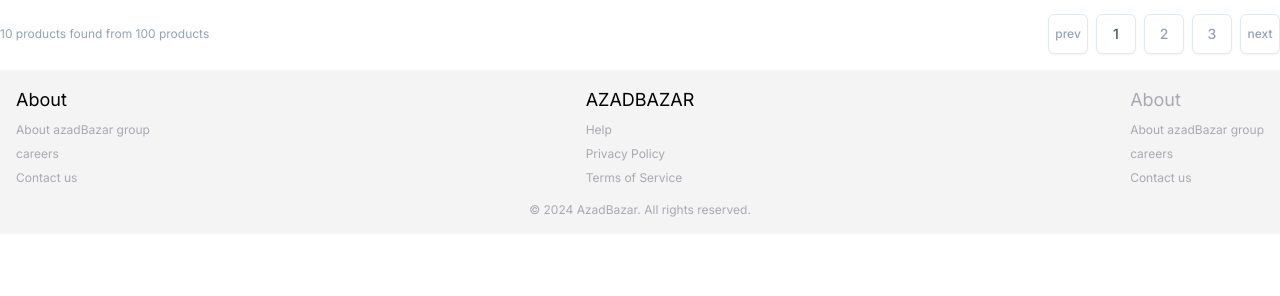
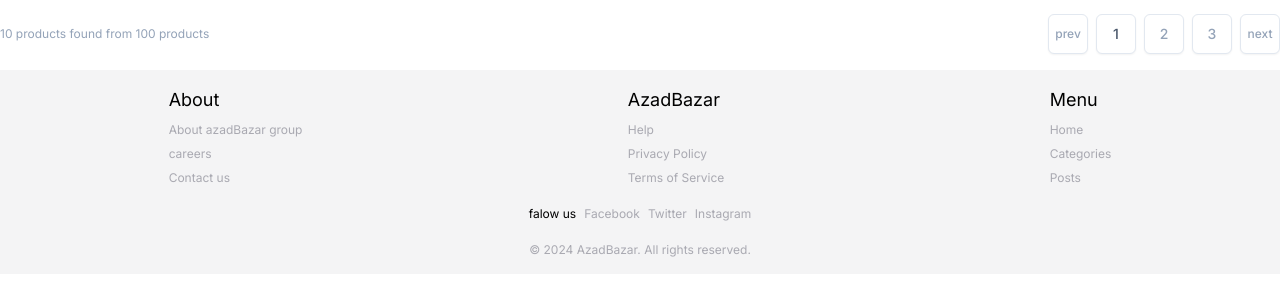
Before and after one commit to redaezziani/azad-bazar, a Next.js app: page / in a window 1280 px wide. Shown: the part 1206-1502 px from the top of the page. Built offline with nearby package versions, Linux system fonts and the light colour scheme.

Commit message:
Update styling in footer.tsx

```diff
--- a/src/components/home-page/footer.tsx
+++ b/src/components/home-page/footer.tsx
@@ -3,10 +3,10 @@
 const Footer = () => {
   return (
     <footer
-    className='w-full bg-zinc-100  flex justify-center flex-col items-center gap-4 py-4 px-4 text-zinc-400/90 text-xs'
+    className='w-full bg-zinc-100  flex gap-5 justify-center flex-col items-center  py-4 px-4 text-zinc-400/90 text-xs'
     >
 
-        <div className='flex  justify-between gap-5 w-full'>
+        <div className='flex  justify-around gap-5 w-full'>
         <div className='flex flex-col gap-2 justify-center items-start'>
             <h3 className=' text-lg  text-black '>About</h3>
             <p>
@@ -18,7 +18,7 @@
             </p>
         </div>
         <div className='flex flex-col gap-2 justify-center items-start'>
-            <h3 className=' text-lg text-black '>AZADBAZAR</h3>
+            <h3 className=' text-lg text-black '>AzadBazar</h3>
             <p>
                 Help
             </p>
@@ -31,17 +31,33 @@
 
         </div>
         <div className='flex flex-col gap-2 justify-center items-start'>
-            <h3 className=' text-lg  '>About</h3>
+            <h3 className=' text-lg text-black '>Menu</h3>
             <p>
-                About azadBazar group
+                Home
             </p>
-            <p>careers</p>
             <p>
-                Contact us
+                Categories
             </p>
+            <p>
+                Posts
+            </p>
+
         </div>
 
 
+
+        </div>
+        <div className='flex  gap-2  justify-center items-center'>
+            <h3 className='  text-balance text-black  '>falow us </h3>
+            <p>
+                Facebook
+            </p>
+            <p>
+                Twitter
+            </p>
+            <p>
+                Instagram
+            </p>
         </div>
         <div>
         <p>
```
